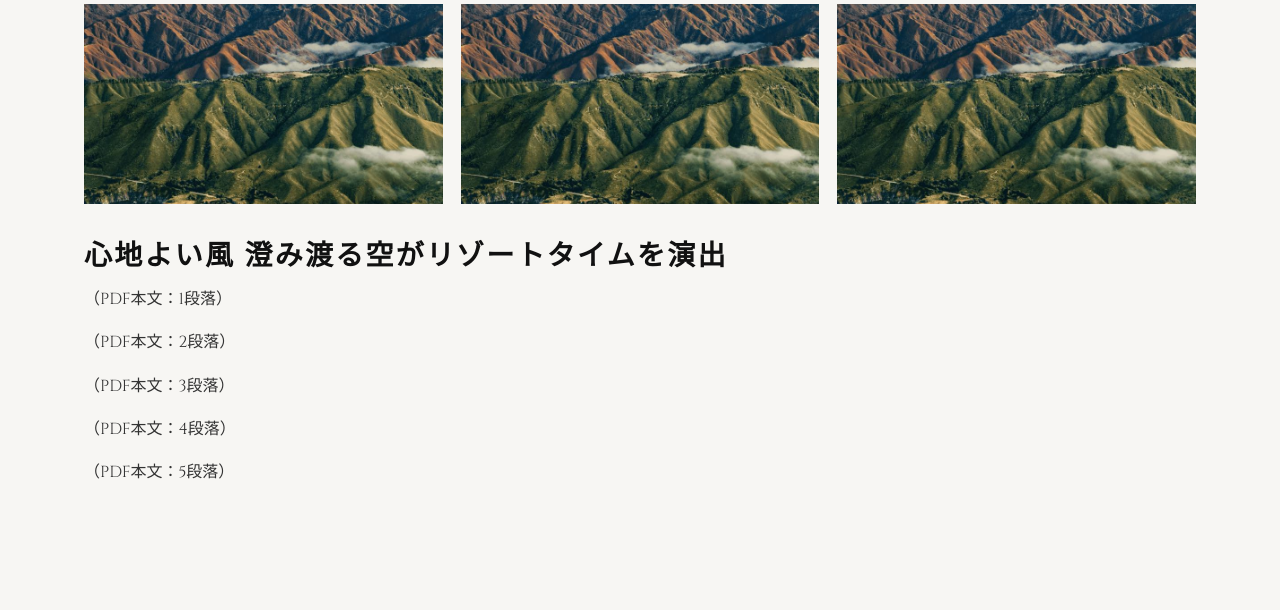
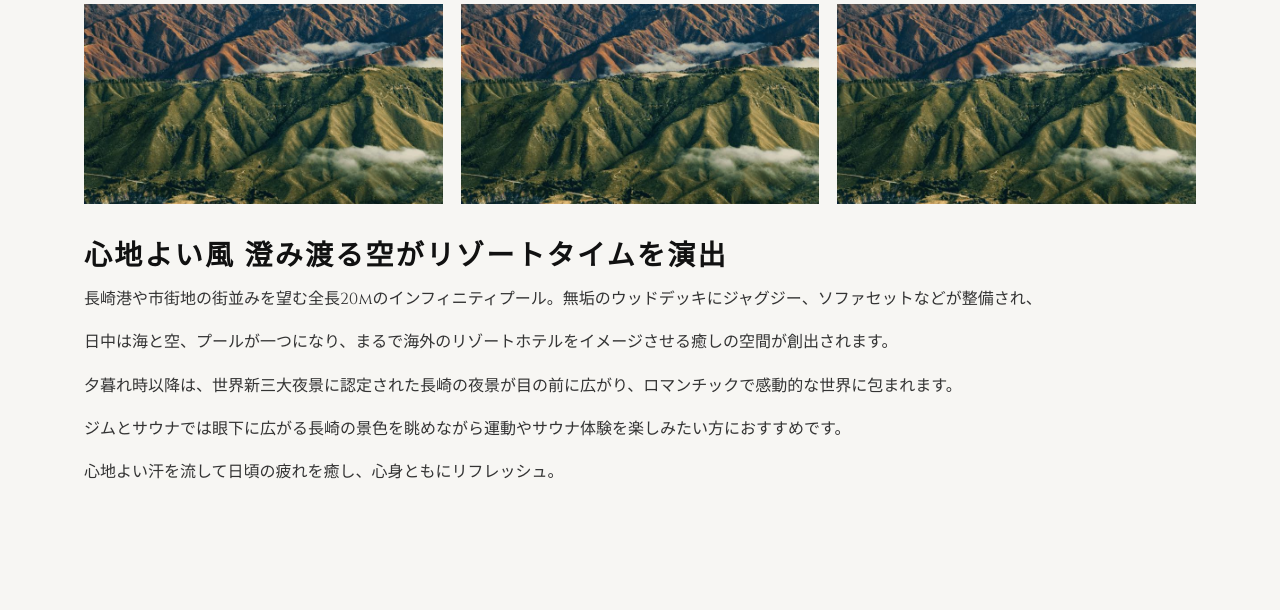
Before and after one commit to syu5687/gt-hotels, a PHP site: page /gtn.php in a window 1280 px wide. Shown: the part 3487-4097 px from the top of the page. Run offline with PHP 8.4, Linux system fonts and the light colour scheme.

Commit message:
Update gtn.php

```diff
--- a/gtn.php
+++ b/gtn.php
@@ -155,11 +155,11 @@ require __DIR__ . '/partials/header.php';
 		<h2 class="breeze-title">心地よい風 澄み渡る空がリゾートタイムを演出</h2>
 		<div class="breeze-body">
 		  <!-- ★PDFの本文をそのまま行ごとに<p>で貼り付けてください -->
-		  <p>（PDF本文：1段落）</p>
-		  <p>（PDF本文：2段落）</p>
-		  <p>（PDF本文：3段落）</p>
-		  <p>（PDF本文：4段落）</p>
-		  <p>（PDF本文：5段落）</p>
+		  <p>長崎港や市街地の街並みを望む全長20mのインフィニティプール。無垢のウッドデッキにジャグジー、ソファセットなどが整備され、</p>
+		  <p>日中は海と空、プールが一つになり、まるで海外のリゾートホテルをイメージさせる癒しの空間が創出されます。</p>
+		  <p>夕暮れ時以降は、世界新三大夜景に認定された長崎の夜景が目の前に広がり、ロマンチックで感動的な世界に包まれます。</p>
+		  <p>ジムとサウナでは眼下に広がる長崎の景色を眺めながら運動やサウナ体験を楽しみたい方におすすめです。</p>
+		  <p>心地よい汗を流して日頃の疲れを癒し、心身ともにリフレッシュ。</p>
 		</div>
 	  </div>
 
```
